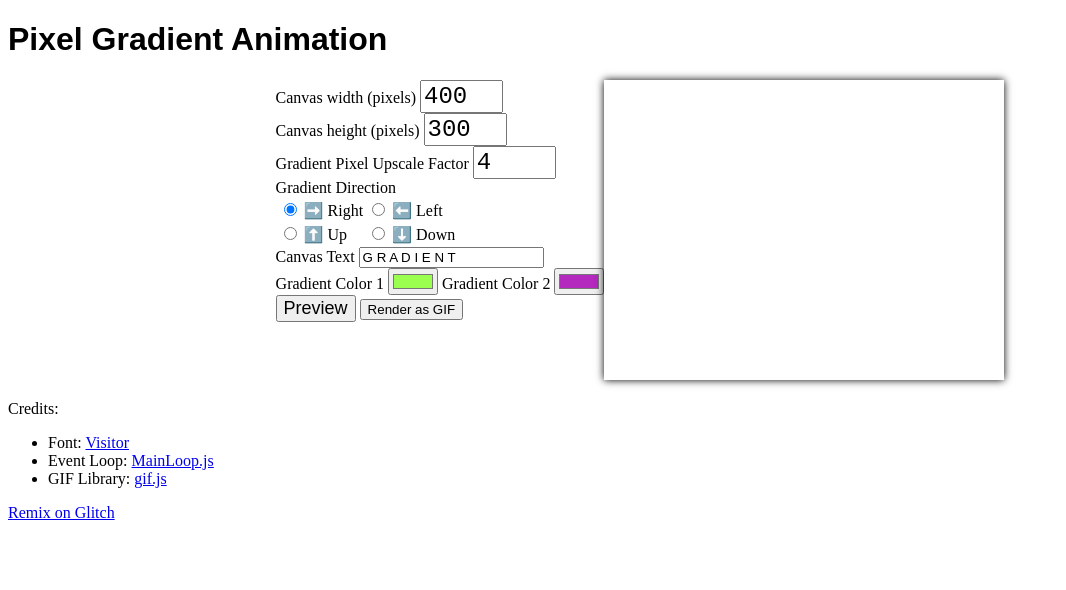
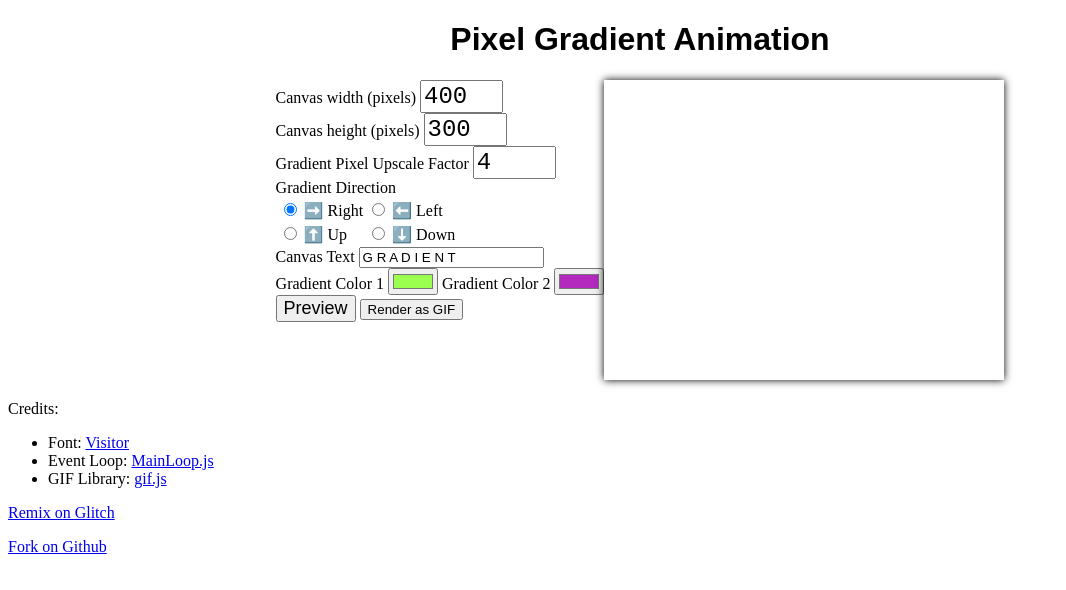
Before and after one commit to noelleleigh/animated-pixel-gradients, a website built with webpack: page src/client.html in a window 1280 px wide. Shown: the whole page, without its empty margins (0-1066 px from the left). Built offline with nearby package versions, Linux system fonts and the light colour scheme; what mainloop.js would draw is missing.

Commit message:
Client content updates

```diff
--- a/src/client.css
+++ b/src/client.css
@@ -16,6 +16,10 @@ main {
   .ui-block {
     width: 100%;
   }
+}
+
+header {
+  text-align: center;
 }
 
 h1 {
--- a/src/client.html
+++ b/src/client.html
@@ -82,9 +82,11 @@
         <li>GIF Library: <a href="https://github.com/jnordberg/gif.js">gif.js</a></li>
       </ul>
       <p>
-        <a href="https://glitch.com/edit/#!/remix/pixel-gradient-animated">Remix on Glitch</a>
+        <a href="https://glitch.com/edit/#!/remix/animated-pixel-gradients">Remix on Glitch</a>
       </p>
-      <!-- <div class="font-loader">.</div> -->
+      <p>
+        <a href="https://github.com/noahleigh/animated-pixel-gradients">Fork on Github</a>
+      </p>
     </footer>
   </body>
 </html>
```
